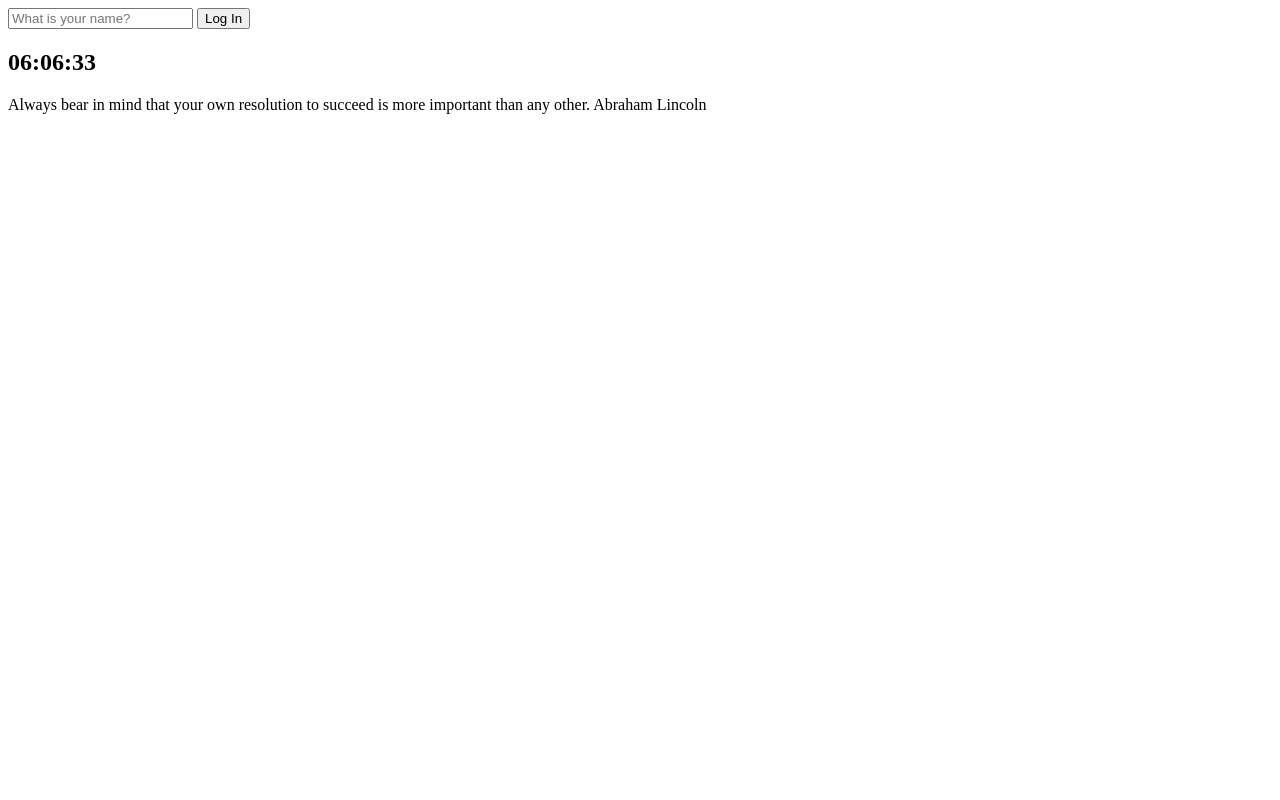
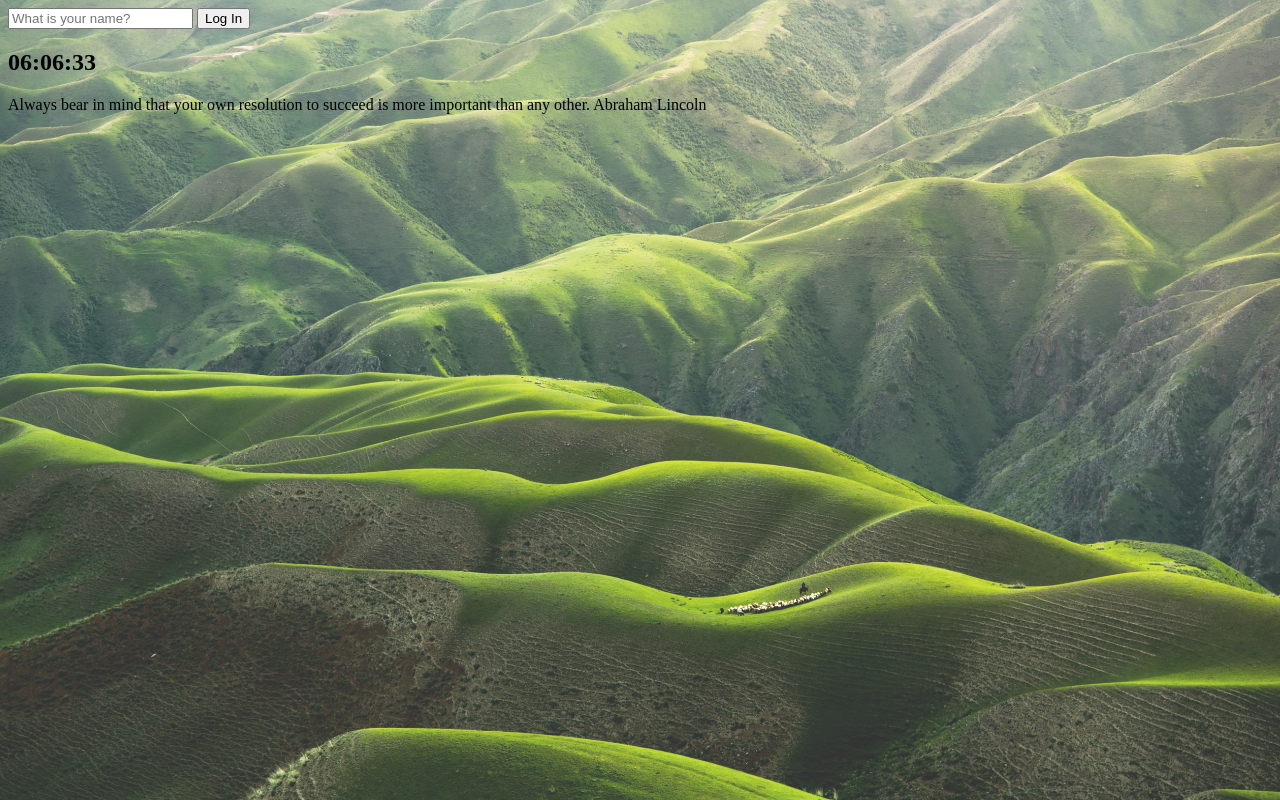
Before and after one commit to SSong-sh/Momentum, a plain HTML site: page index.html in a window 1280 px wide. Drawn offline with Linux system fonts and the light colour scheme.

Commit message:
Random-background Img

```diff
--- a/css/style.css
+++ b/css/style.css
@@ -1,3 +1,15 @@
 .hidden {
   display: none;
 }
+
+img {
+  position: absolute;
+  width: 100%;
+  height: 100%;
+  left: 0px;
+  top: 0px;
+  right: 0px;
+  bottom: 0px;
+  z-index: -1;
+  opacity: 80%;
+}
--- a/index.html
+++ b/index.html
@@ -27,5 +27,6 @@
     <script src="js/greeting.js"></script>
     <script src="js/clock.js"></script>
     <script src="js/quotes.js"></script>
+    <script src="js/background.js"></script>
   </body>
 </html>
--- /dev/null
+++ b/js/background.js
@@ -0,0 +1,11 @@
+const images = ["0.jpg", "1.jpg", "2.jpg"];
+
+const chosenImage = images[Math.floor(Math.random() * images.length)];
+
+console.log(chosenImage);
+
+const bgImage = document.createElement("img");
+
+bgImage.src = `img/${chosenImage}`;
+
+document.body.appendChild(bgImage);
```
Also changed, not shown: img/1.jpg (added), 2 other files.
